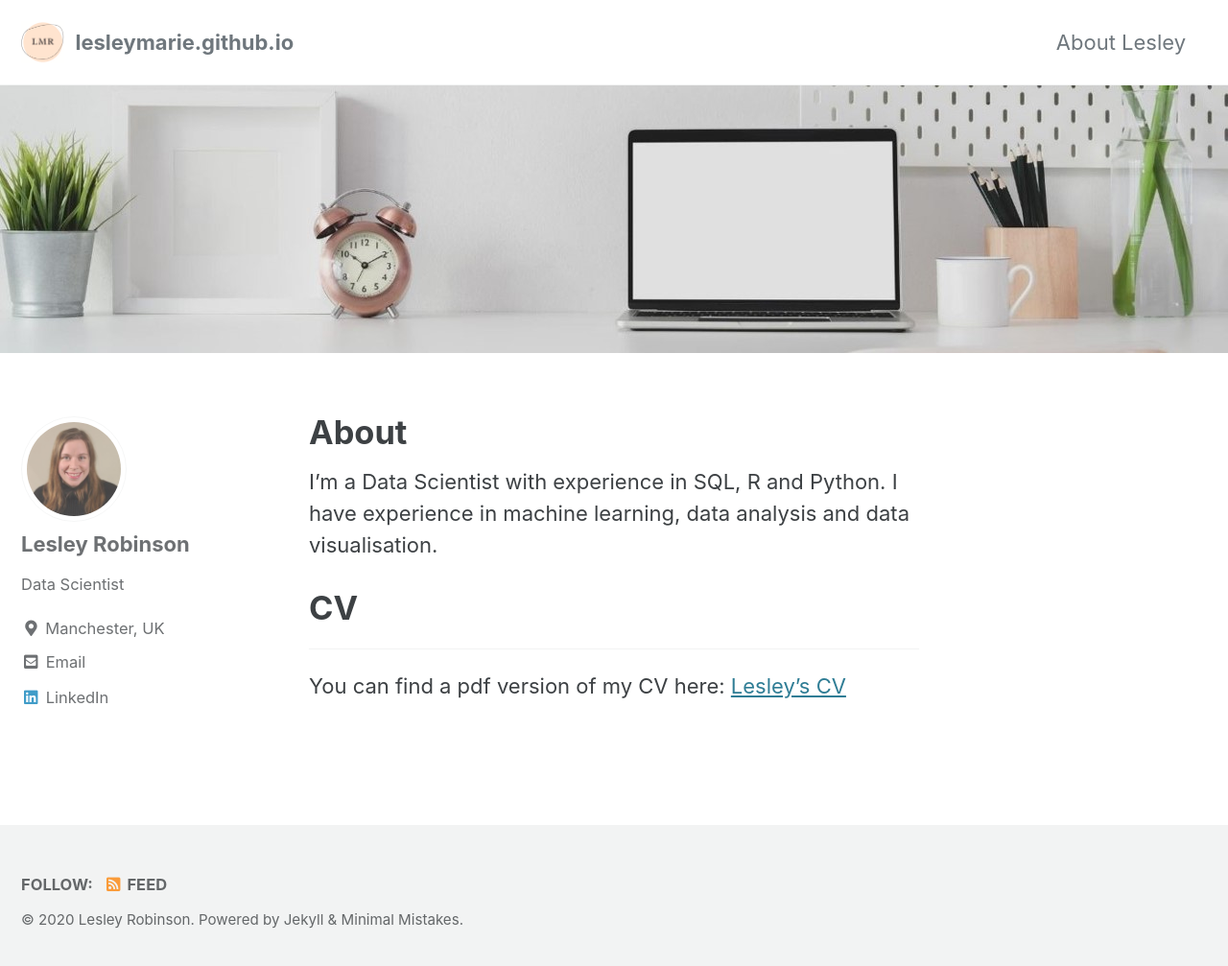
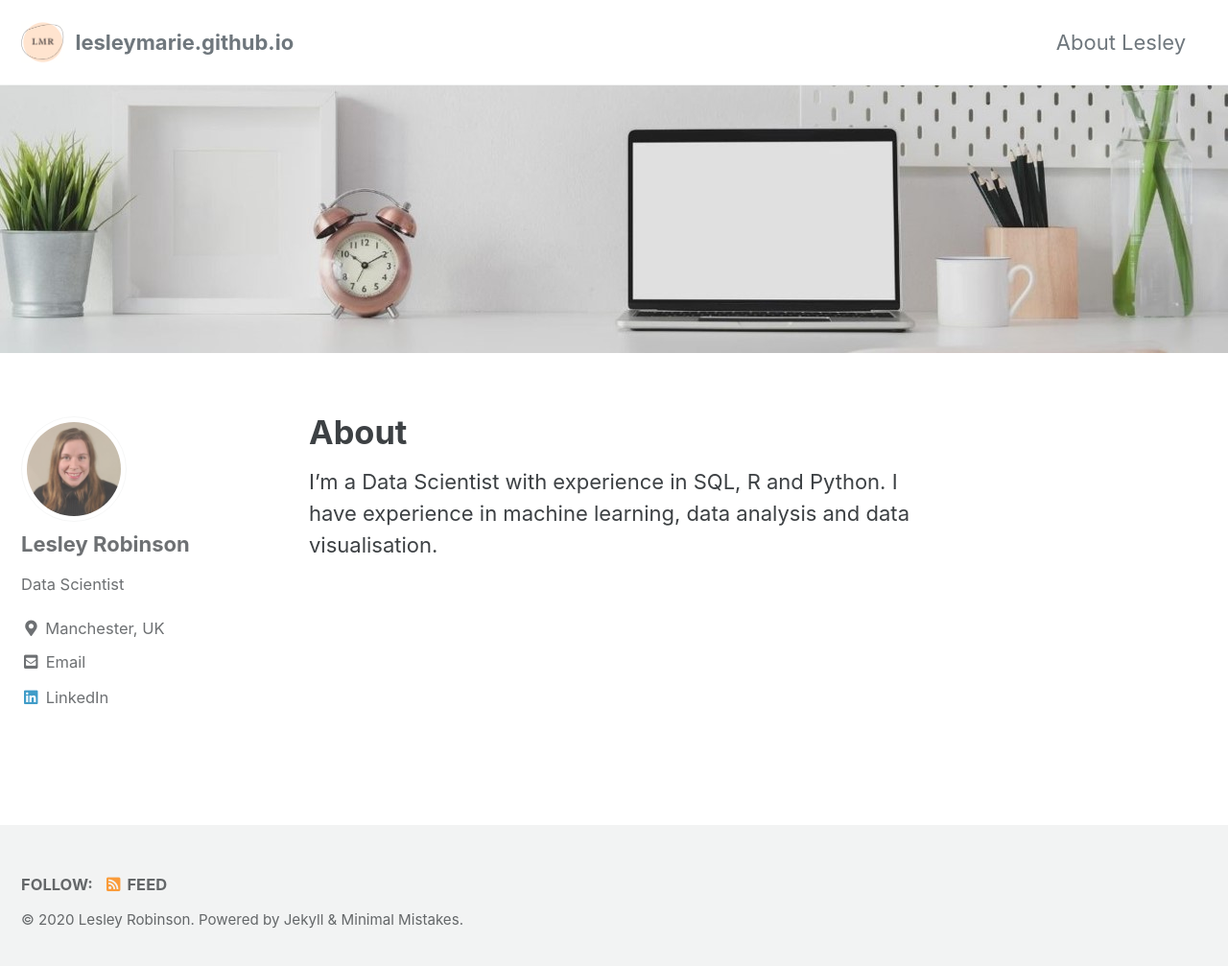
Before and after one commit to lesleymarie/lesleymarie.github.io, a Jekyll site: the page built from _pages/about.md, in a window 1280 px wide and 1015 px high. Shown: the top 1007 px of the window at 96% size. Built offline with Jekyll 4.4.1, drawn with Linux system fonts in a browser that asks for light colours; cached includes are drawn as plain includes.

```diff
--- a/_pages/about.md
+++ b/_pages/about.md
@@ -7,7 +7,3 @@ header:
 
 I'm a Data Scientist with experience in SQL, R and Python. I have experience in
 machine learning, data analysis and data visualisation.
-
-# CV
-_____________________________________________________________________________________________
-You can find a pdf version of my CV here: [Lesley's CV](/downloads/Lesley_Robinson_CV.pdf)
```
Also changed, not shown: _posts/2020-08-22-market-basket-analysis.md (+2 -1 lines).
